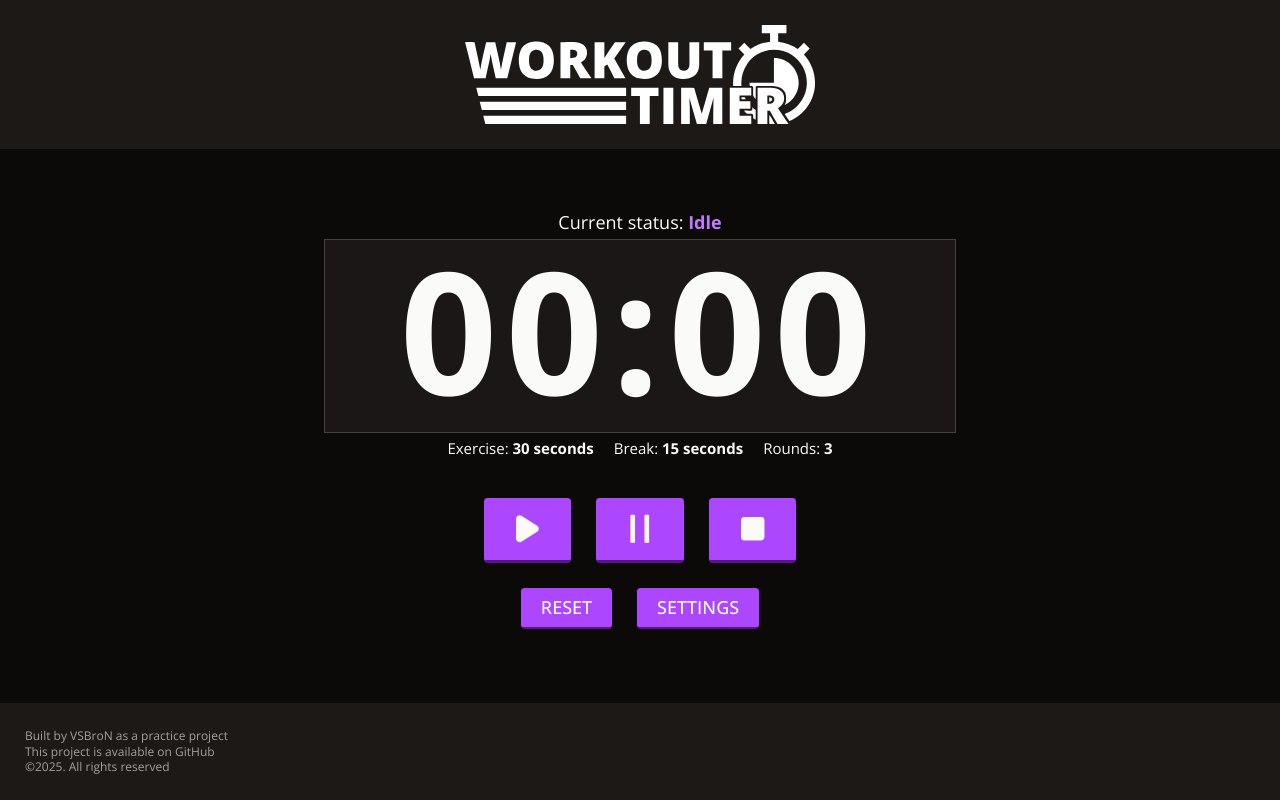
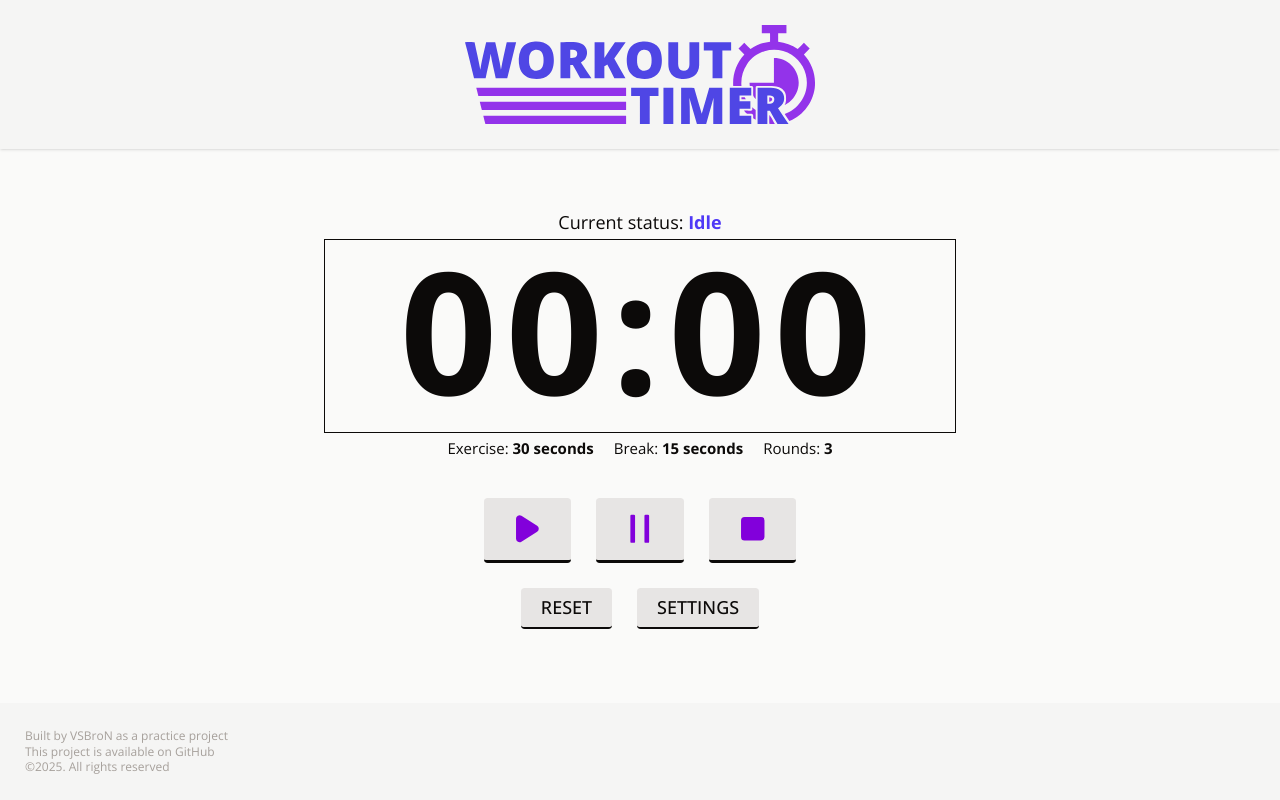
Before and after one commit to vsbron/workout-timer-2025-react, a React (Vite) app: page / in a window 1280 px wide. Built offline with nearby package versions, Linux system fonts and the light colour scheme.

Commit message:
Fix to light theme

```diff
--- a/src/context/ThemeContext.tsx
+++ b/src/context/ThemeContext.tsx
@@ -12,7 +12,7 @@ const ThemeContext = createContext<IThemeContext | undefined>(undefined);
 // ThemeProvider component that will wrap the app
 export const ThemeProvider = ({ children }: { children: ReactNode }) => {
   // Setting the state for the color theme
-  const [isDarkTheme, setIsDarkTheme] = useState<boolean>(true);
+  const [isDarkTheme, setIsDarkTheme] = useState<boolean>(false);
 
   // Toggle color theme handler
   const toggleTheme = () => {
--- a/src/index.css
+++ b/src/index.css
@@ -39,4 +39,10 @@ body {
   font: 400 1.8rem/1.3 "Open Sans", sans-serif;
   box-sizing: border-box;
   min-height: 100vh;
+  background-color: var(--color-white);
 }
+
+body.dark{
+  background-color: var(--color-black);
+
+}
--- a/src/ui/Button.tsx
+++ b/src/ui/Button.tsx
@@ -21,7 +21,7 @@ function Button({
   // Returned JSX
   return (
     <button
-      className={`bg-stone-50 dark:bg-purple-500 text-stone-950 dark:text-stone-50 fill-purple-700 dark:fill-stone-50 font-medium uppercase cursor-pointer border-stone-950 dark:border-purple-900 active:border-b-1 rounded-md
+      className={`bg-stone-200 dark:bg-purple-500 text-stone-950 dark:text-stone-50 fill-purple-700 dark:fill-stone-50 font-medium uppercase cursor-pointer border-stone-950 dark:border-purple-900 active:border-b-1 rounded-md
         ${
           size === "big"
             ? "px-10 py-5 border-b-3 text-[2rem]"
--- a/src/ui/Main.tsx
+++ b/src/ui/Main.tsx
@@ -2,7 +2,7 @@ import type { ReactNode } from "react";
 
 function Main({ children }: { children: ReactNode }) {
   // Returned JSX
-  return <main className="py-25 flex flex-col gap-10 bg-stone-50 dark:bg-stone-950">{children}</main>;
+  return <main className="py-25 flex flex-col gap-10">{children}</main>;
 }
 
 export default Main;
```
